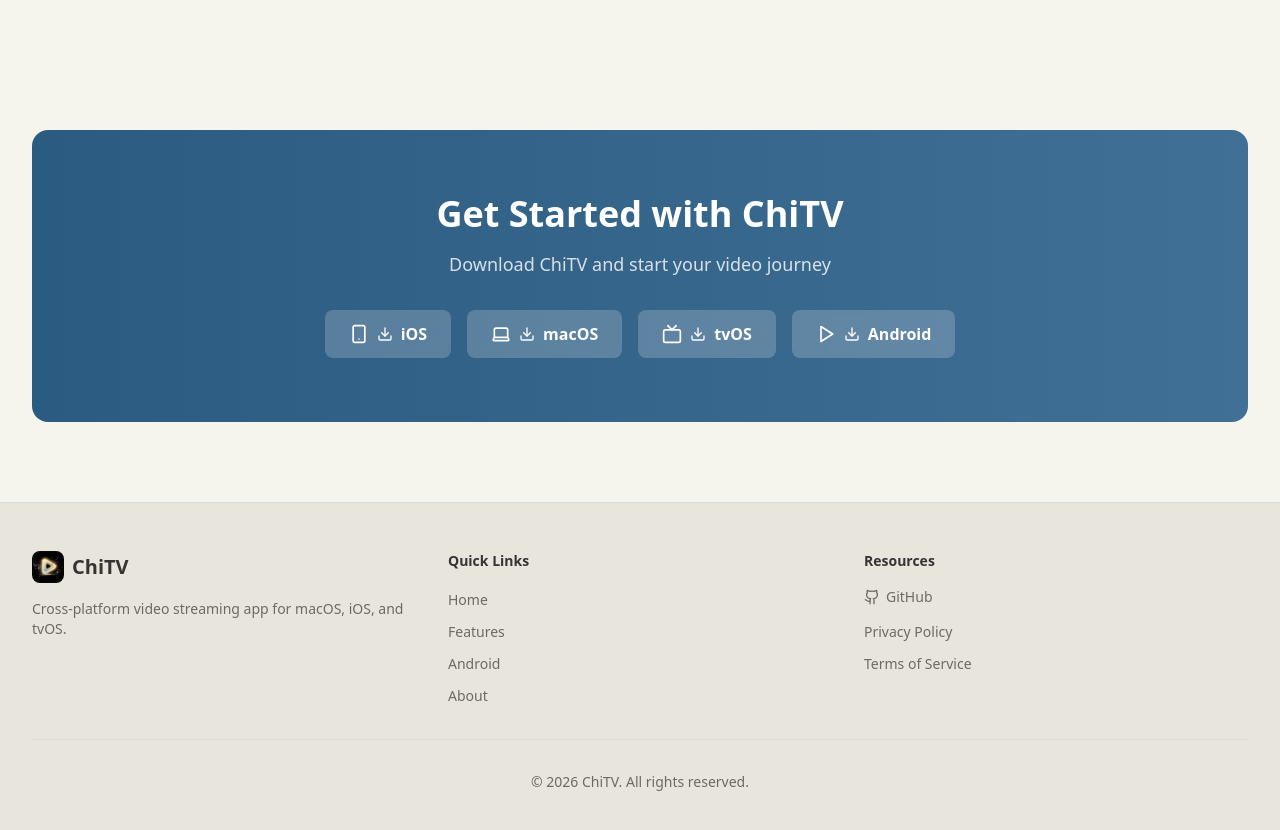
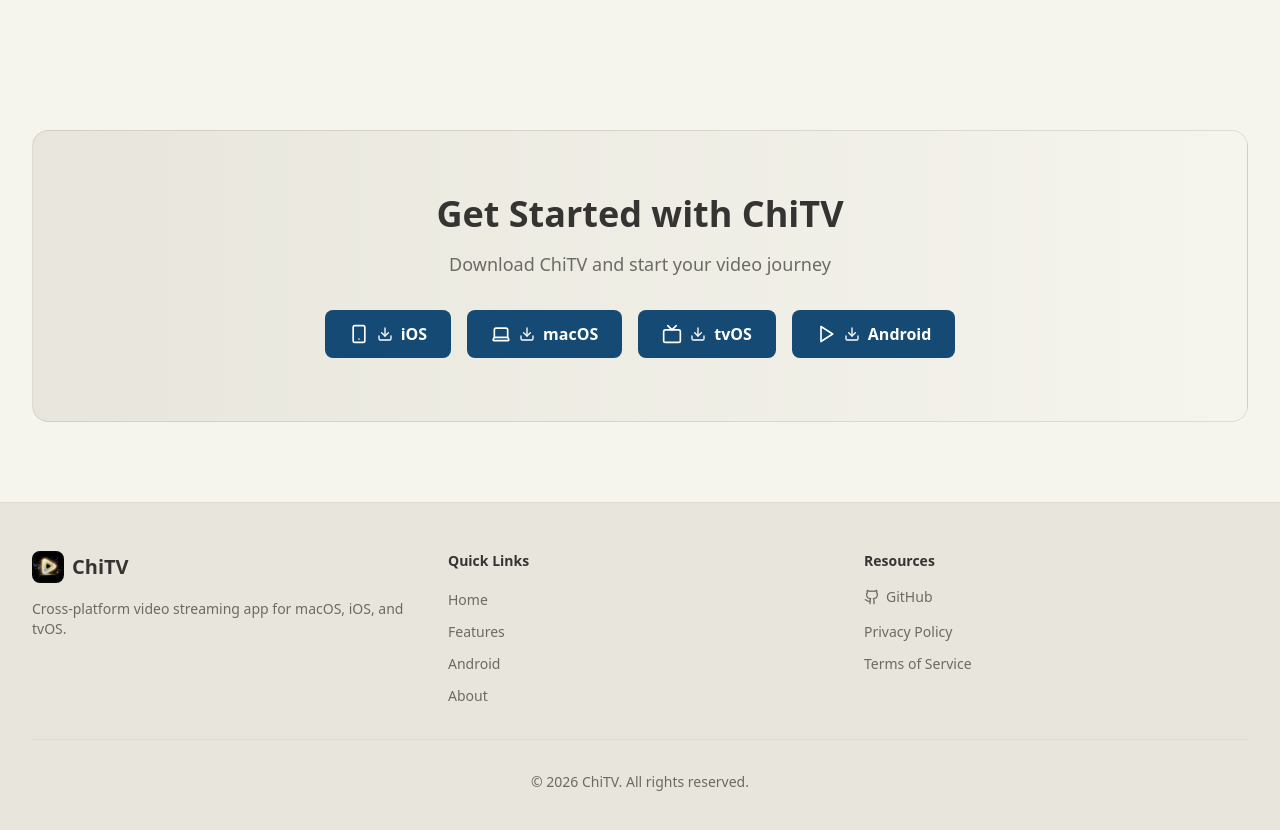
Before and after one commit to mutse/chitv-app-web, a React (Vite) app: page / in a window 1280 px wide. Shown: the part 1480-2310 px from the top of the page. Built offline with nearby package versions, Linux system fonts and the light colour scheme.

Commit message:
下载卡片背景改暖米色

```diff
--- a/src/components/CTASection.tsx
+++ b/src/components/CTASection.tsx
@@ -16,10 +16,10 @@
     <section id="download" className="py-20 scroll-mt-16">
       <div className="max-w-7xl mx-auto px-4 sm:px-6 lg:px-8">
         <div className="relative overflow-hidden rounded-2xl">
-          <div className="absolute inset-0 bg-gradient-to-r from-primary to-accent opacity-90" />
+          <div className="absolute inset-0 bg-gradient-to-r from-secondary to-bg border border-black/10 rounded-2xl" />
           <div className="relative px-8 py-16 sm:px-16 text-center">
-            <h2 className="text-3xl sm:text-4xl font-bold text-white mb-4">{t('cta.title')}</h2>
-            <p className="text-white/80 text-lg mb-8 max-w-xl mx-auto">{t('cta.subtitle')}</p>
+            <h2 className="text-3xl sm:text-4xl font-bold text-text-primary mb-4">{t('cta.title')}</h2>
+            <p className="text-text-secondary text-lg mb-8 max-w-xl mx-auto">{t('cta.subtitle')}</p>
             <div className="flex flex-col sm:flex-row gap-4 justify-center">
               {platforms.map((platform) => (
                 <a
@@ -27,7 +27,7 @@
                   href={platform.href}
                   target="_blank"
                   rel="noopener noreferrer"
-                  className="inline-flex items-center justify-center gap-2 bg-white/20 hover:bg-white/30 text-white font-semibold px-6 py-3 rounded-lg transition-all duration-300 backdrop-blur-sm"
+                  className="inline-flex items-center justify-center gap-2 bg-primary hover:bg-primary/90 text-white font-semibold px-6 py-3 rounded-lg transition-all duration-300 backdrop-blur-sm"
                 >
                   <platform.icon className="w-5 h-5" />
                   <Download className="w-4 h-4" />
--- a/src/pages/Android.tsx
+++ b/src/pages/Android.tsx
@@ -94,15 +94,15 @@
       <section className="py-20">
         <div className="max-w-7xl mx-auto px-4 sm:px-6 lg:px-8">
           <div className="relative overflow-hidden rounded-2xl">
-            <div className="absolute inset-0 bg-gradient-to-r from-primary to-accent opacity-90" />
+            <div className="absolute inset-0 bg-gradient-to-r from-secondary to-bg border border-black/10 rounded-2xl" />
             <div className="relative px-8 py-16 sm:px-16 text-center">
-              <h2 className="text-3xl sm:text-4xl font-bold text-white mb-4">{t('android.cta.title')}</h2>
-              <p className="text-white/80 text-lg mb-8 max-w-xl mx-auto">{t('android.cta.subtitle')}</p>
+              <h2 className="text-3xl sm:text-4xl font-bold text-text-primary mb-4">{t('android.cta.title')}</h2>
+              <p className="text-text-secondary text-lg mb-8 max-w-xl mx-auto">{t('android.cta.subtitle')}</p>
               <a
                 href={DOWNLOAD_URLS.android}
                 target="_blank"
                 rel="noopener noreferrer"
-                className="inline-flex items-center justify-center gap-2 bg-white/20 hover:bg-white/30 text-white font-semibold px-8 py-3 rounded-lg transition-all duration-300 backdrop-blur-sm"
+                className="inline-flex items-center justify-center gap-2 bg-primary hover:bg-primary/90 text-white font-semibold px-8 py-3 rounded-lg transition-all duration-300 backdrop-blur-sm"
               >
                 <Download className="w-5 h-5" />
                 {t('android.cta.button')}
```
